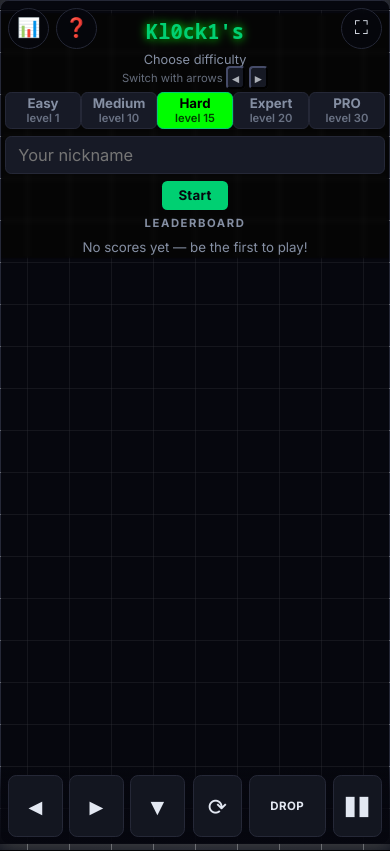
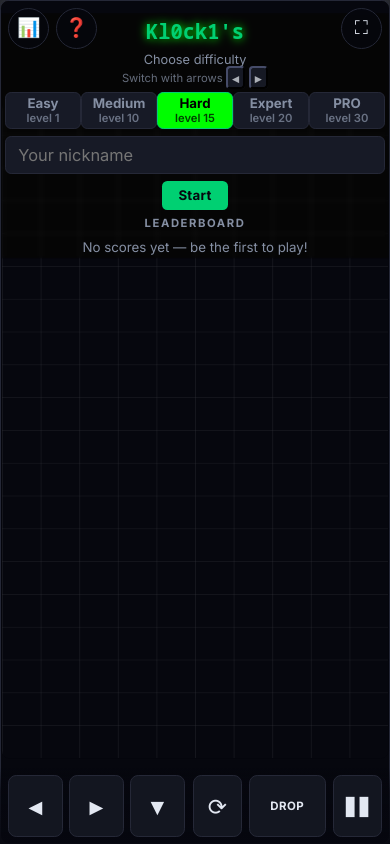
Before and after one commit to KsaR99/ksar99.github.io, a website: page kl0ck1s/index.html in a window 390 px wide. Drawn offline with Linux system fonts and the light colour scheme.

Commit message:
Initial mobile improvements.

```diff
--- a/kl0ck1s/styles/main.css
+++ b/kl0ck1s/styles/main.css
@@ -22,7 +22,7 @@
     --safe-b: env(safe-area-inset-bottom, 0px);
     --safe-l: env(safe-area-inset-left, 0px);
     --safe-r: env(safe-area-inset-right, 0px);
-    --z-fab: 20;
+    --z-fab: 3;
     --z-drawer: 30;
     --z-scrim: 25;
     --fab-row-h: 3.1rem;
@@ -185,7 +185,7 @@ body.hud-right .sidebar--controls.app__sidebar--open {
 [data-role="next-piece-card"] .next-piece__canvas {
     width: 2.6rem;
     height: 2.6rem;
-    background: transparent;
+    background: oklch(from var(--bg-2) l c h / 0.4);
 }
 
 [data-role="difficulty-stat"] {
@@ -225,6 +225,8 @@ body.perf-no-glow .screen__title {
     border-radius: var(--radius);
     border: 1px solid oklch(0 0 0 / 85%);
     touch-action: none;
+    width: 100%;
+    height: 100%;
 }
 
 .board__overlay {
@@ -959,16 +961,15 @@ body.perf-no-glow .board__filter--active[data-effect="vhs"]::after {
 
 .touch-controls {
     position: fixed;
-    left: 0;
-    right: 0;
-    bottom: 0;
+    inset: 0;
+    top: auto;
     z-index: var(--z-fab);
     height: calc(var(--touch-bar-h) + var(--safe-b));
     padding: 0.4rem calc(var(--safe-r) + 0.5rem) calc(var(--safe-b) + 0.4rem) calc(var(--safe-l) + 0.5rem);
     display: flex;
     align-items: stretch;
     gap: 0.5rem;
-    background: linear-gradient(0deg,  oklch(from var(--bg-2) l c h / 0.92) 0%,  oklch(from var(--bg-2) l c h / 0.65) 70%, transparent 100%);
+    background: linear-gradient(0deg, oklch(from var(--bg-2) l c h / 0.92) 0%, oklch(from var(--bg-2) l c h / 0.65) 70%, transparent 100%);
     touch-action: none;
     user-select: none;
 }
@@ -1100,7 +1101,6 @@ body.faux-fullscreen .mobile-fabs__group:first-child:focus-within {
     [data-role="next-piece-card"] .next-piece__canvas {
         width: 96px;
         height: 96px;
-        background: var(--bg-2);
     }
 
     [data-role="difficulty-stat"] {
```
